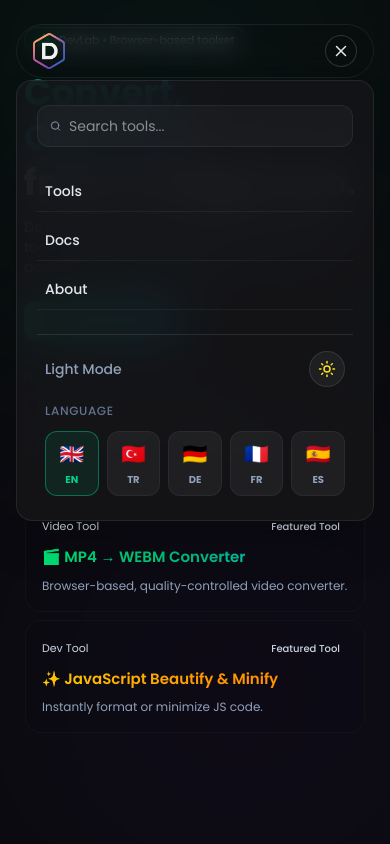
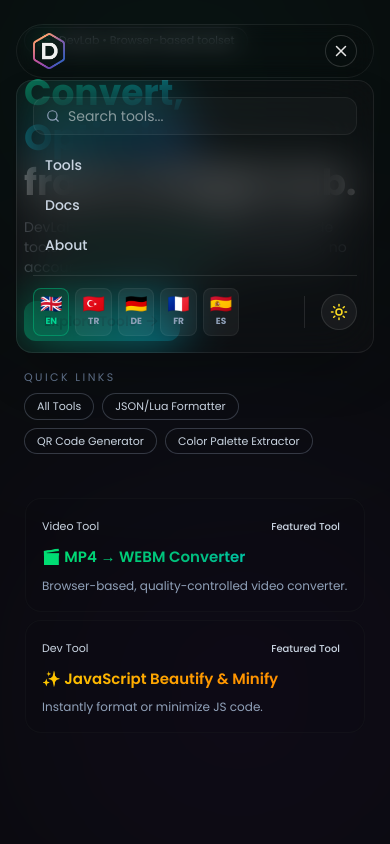
Before and after one commit to justthendra/devlab, a Next.js app: page / in a window 390 px wide. Both pictures are taken after a click on the button 341 px from the left and 51 px from the top of the page. Shown: the top 844 px of the page. Built offline with nearby package versions, Linux system fonts and the light colour scheme.

Commit message:
Add files via upload

```diff
--- a/components/Navbar.tsx
+++ b/components/Navbar.tsx
@@ -205,21 +205,21 @@ export default function Navbar() {
       <AnimatePresence>
         {menuOpen && (
           <motion.div
-            initial={{ opacity: 0, y: -10 }}
-            animate={{ opacity: 1, y: 0 }}
-            exit={{ opacity: 0, y: -10 }}
-            transition={{ duration: 0.25 }}
+            initial={{ opacity: 0, scale: 0.95, y: -10 }}
+            animate={{ opacity: 1, scale: 1, y: 0 }}
+            exit={{ opacity: 0, scale: 0.95, y: -10 }}
+            transition={{ duration: 0.2 }}
             className={`
-              fixed top-20 right-4 left-4 rounded-2xl px-5 py-6
-              backdrop-blur-xl z-40 shadow-2xl border
+              fixed top-20 right-4 left-4 rounded-2xl p-4
+              backdrop-blur-xl z-40 shadow-2xl border origin-top
               ${theme === "dark"
-                ? "bg-[rgba(20,20,24,0.9)] border-[rgba(255,255,255,0.08)]"
-                : "bg-[rgba(255,255,255,0.9)] border-[rgba(0,0,0,0.1)]"}
+                ? "bg-[rgba(20,20,24,0.37)] border-[rgba(255,255,255,0.08)]"
+                : "bg-[rgba(255,255,255,0.95)] border-[rgba(0,0,0,0.1)]"}
             `}
           >
             {/* Search */}
-            <div className={`flex items-center gap-2 mb-6 px-3 py-2.5 rounded-xl border ${theme === 'dark' ? 'bg-[rgba(255,255,255,0.03)] border-[rgba(255,255,255,0.06)]' : 'bg-gray-50 border-gray-200'}`}>
-              <Search className="w-4 h-4 text-slate-400" />
+            <div className={`flex items-center gap-2 mb-3 px-3 py-2 rounded-xl border ${theme === 'dark' ? 'bg-[rgba(255,255,255,0.03)] border-[rgba(255,255,255,0.06)]' : 'bg-gray-50 border-gray-200'}`}>
+              <Search className="w-3.5 h-3.5 text-slate-400" />
               <input
                 value={query}
                 onChange={(e) => setQuery(e.target.value)}
@@ -231,14 +231,14 @@ export default function Navbar() {
 
             {/* Results */}
             {results.length > 0 && (
-              <div className="mb-4 rounded-lg bg-[rgba(255,255,255,0.04)] p-2 max-h-40 overflow-y-auto">
+              <div className="mb-3 rounded-lg bg-[rgba(255,255,255,0.04)] p-1.5 max-h-32 overflow-y-auto">
                 {results.map((r) => (
                   <motion.a
                     key={r.path}
                     href={r.path}
                     whileTap={{ scale: 0.95 }}
                     onClick={() => setMenuOpen(false)}
-                    className="block px-3 py-2 text-sm text-slate-300 hover:text-emerald-300 rounded-md hover:bg-white/5"
+                    className="block px-3 py-1.5 text-xs text-slate-300 hover:text-emerald-300 rounded-md hover:bg-white/5"
                   >
                     {r.name}
                   </motion.a>
@@ -247,15 +247,17 @@ export default function Navbar() {
             )}
 
             {/* Menu Items */}
-            <div className="flex flex-col gap-2 mb-6">
+            <div className="flex flex-col gap-1 mb-3">
               {navItems.map((item) => (
                 <Link
                   key={item.path}
                   href={item.path}
                   onClick={() => setMenuOpen(false)}
                   className={`
-                    block py-2.5 px-2 text-sm font-medium border-b border-transparent
-                    ${theme === 'dark' ? 'text-slate-200 border-b-[rgba(255,255,255,0.05)]' : 'text-slate-700 border-b-[rgba(0,0,0,0.05)]'}
+                    block py-2 px-3 text-sm font-medium rounded-lg transition-colors
+                    ${theme === 'dark'
+                      ? 'text-slate-300 hover:bg-white/5 hover:text-white'
+                      : 'text-slate-600 hover:bg-black/5 hover:text-black'}
                   `}
                 >
                   {item.label}
@@ -264,35 +266,13 @@ export default function Navbar() {
             </div>
 
             {/* Settings Divider */}
-            <div className={`h-px w-full my-4 ${theme === 'dark' ? 'bg-white/10' : 'bg-black/5'}`} />
+            <div className={`h-px w-full my-3 ${theme === 'dark' ? 'bg-white/10' : 'bg-black/5'}`} />
 
-            {/* Theme & Language Controls */}
-            <div className="space-y-4">
-              {/* Theme Toggle */}
-              <div className="flex items-center justify-between px-2">
-                <span className={`text-sm font-medium ${theme === 'dark' ? 'text-slate-400' : 'text-slate-600'}`}>
-                  {theme === 'dark' ? "Light Mode" : "Dark Mode"}
-                </span>
-                <motion.button
-                  whileTap={{ scale: 0.9 }}
-                  onClick={() => setTheme(theme === "dark" ? "light" : "dark")}
-                  className={`
-                    p-2 rounded-full border transition-colors
-                    ${theme === "dark"
-                      ? "bg-white/5 border-white/10 text-yellow-300 hover:bg-white/10"
-                      : "bg-gray-100 border-gray-200 text-indigo-500 hover:bg-gray-200"}
-                  `}
-                >
-                  {theme === "dark" ? <Sun size={18} /> : <Moon size={18} />}
-                </motion.button>
-              </div>
-
-              {/* Language List */}
-              <div className="px-2">
-                <span className={`text-xs font-medium uppercase tracking-wider mb-3 block ${theme === 'dark' ? 'text-slate-500' : 'text-slate-400'}`}>
-                  Language
-                </span>
-                <div className="grid grid-cols-5 gap-2">
+            {/* Theme & Language Controls Row */}
+            <div className="flex items-center justify-between gap-4">
+              {/* Language List - Horizontal Scroll or Compact Grid */}
+              <div className="flex-1 overflow-x-auto no-scrollbar">
+                <div className="flex gap-1.5">
                   {languages.map((lang) => (
                     <motion.button
                       key={lang}
@@ -302,22 +282,38 @@ export default function Navbar() {
                         setMenuOpen(false);
                       }}
                       className={`
-                        flex flex-col items-center justify-center p-2 rounded-xl border transition-all
-                        ${language === lang
+                          flex flex-col items-center justify-center p-1.5 min-w-[36px] rounded-lg border transition-all
+                          ${language === lang
                           ? "bg-emerald-500/10 border-emerald-500/50"
                           : theme === "dark"
-                            ? "bg-white/5 border-white/5 hover:bg-white/10"
-                            : "bg-gray-50 border-gray-100 hover:bg-gray-100"}
-                      `}
+                            ? "bg-white/5 border-white/5"
+                            : "bg-gray-50 border-gray-100"}
+                        `}
                     >
-                      <span className="text-xl mb-1">{languageFlags[lang]}</span>
-                      <span className={`text-[10px] uppercase font-bold ${language === lang ? "text-emerald-400" : theme === "dark" ? "text-slate-400" : "text-slate-600"}`}>
+                      <span className="text-lg leading-none">{languageFlags[lang]}</span>
+                      <span className={`text-[9px] uppercase font-bold mt-0.5 ${language === lang ? "text-emerald-400" : theme === "dark" ? "text-slate-400" : "text-slate-500"}`}>
                         {lang}
                       </span>
                     </motion.button>
                   ))}
                 </div>
               </div>
+
+              {/* Theme Toggle - Compact */}
+              <div className={`w-px h-8 ${theme === 'dark' ? 'bg-white/10' : 'bg-black/5'}`} />
+
+              <motion.button
+                whileTap={{ scale: 0.9 }}
+                onClick={() => setTheme(theme === "dark" ? "light" : "dark")}
+                className={`
+                    p-2 rounded-full border transition-colors flex-shrink-0
+                    ${theme === "dark"
+                    ? "bg-white/5 border-white/10 text-yellow-300"
+                    : "bg-gray-100 border-gray-200 text-indigo-500"}
+                  `}
+              >
+                {theme === "dark" ? <Sun size={18} /> : <Moon size={18} />}
+              </motion.button>
             </div>
 
           </motion.div>
```
